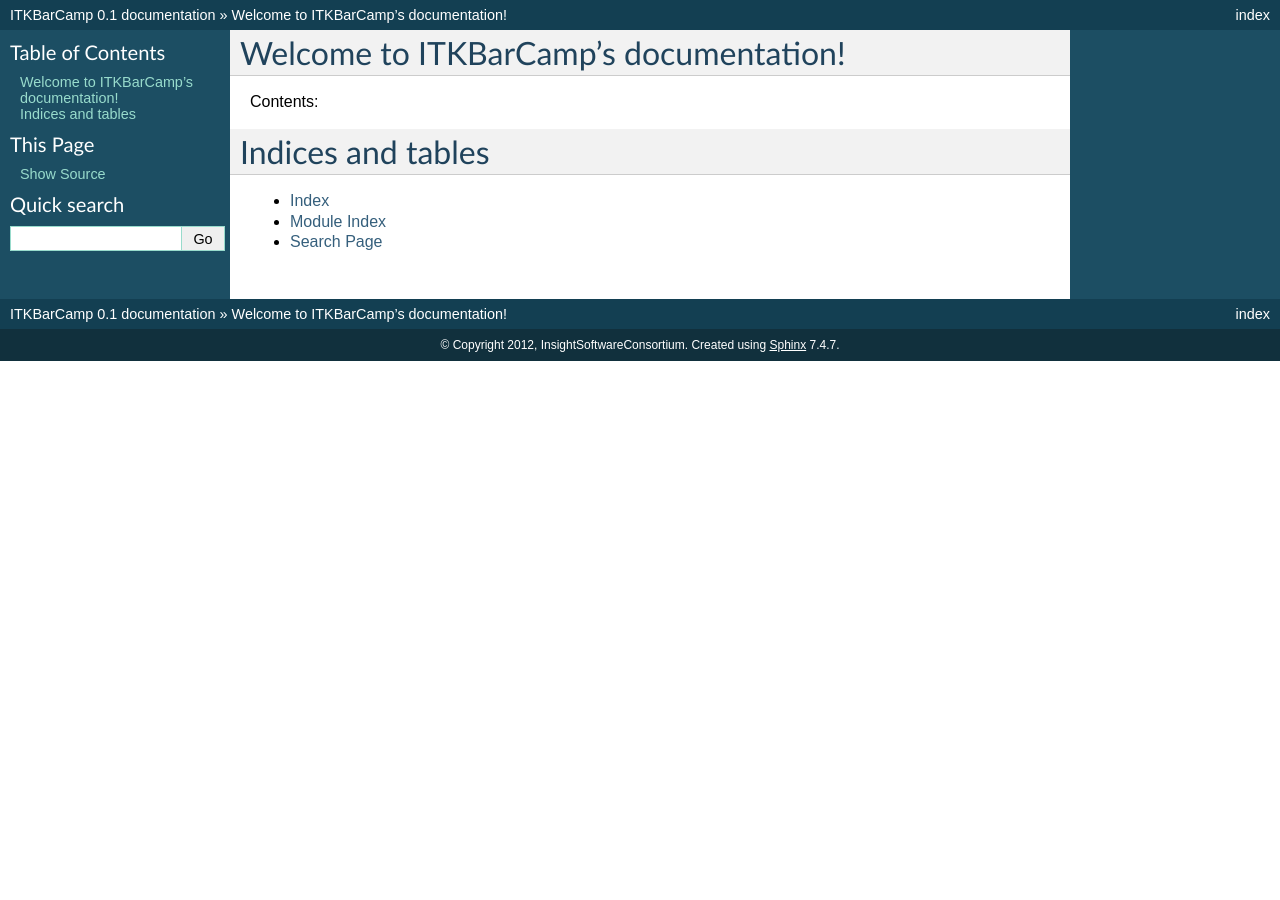
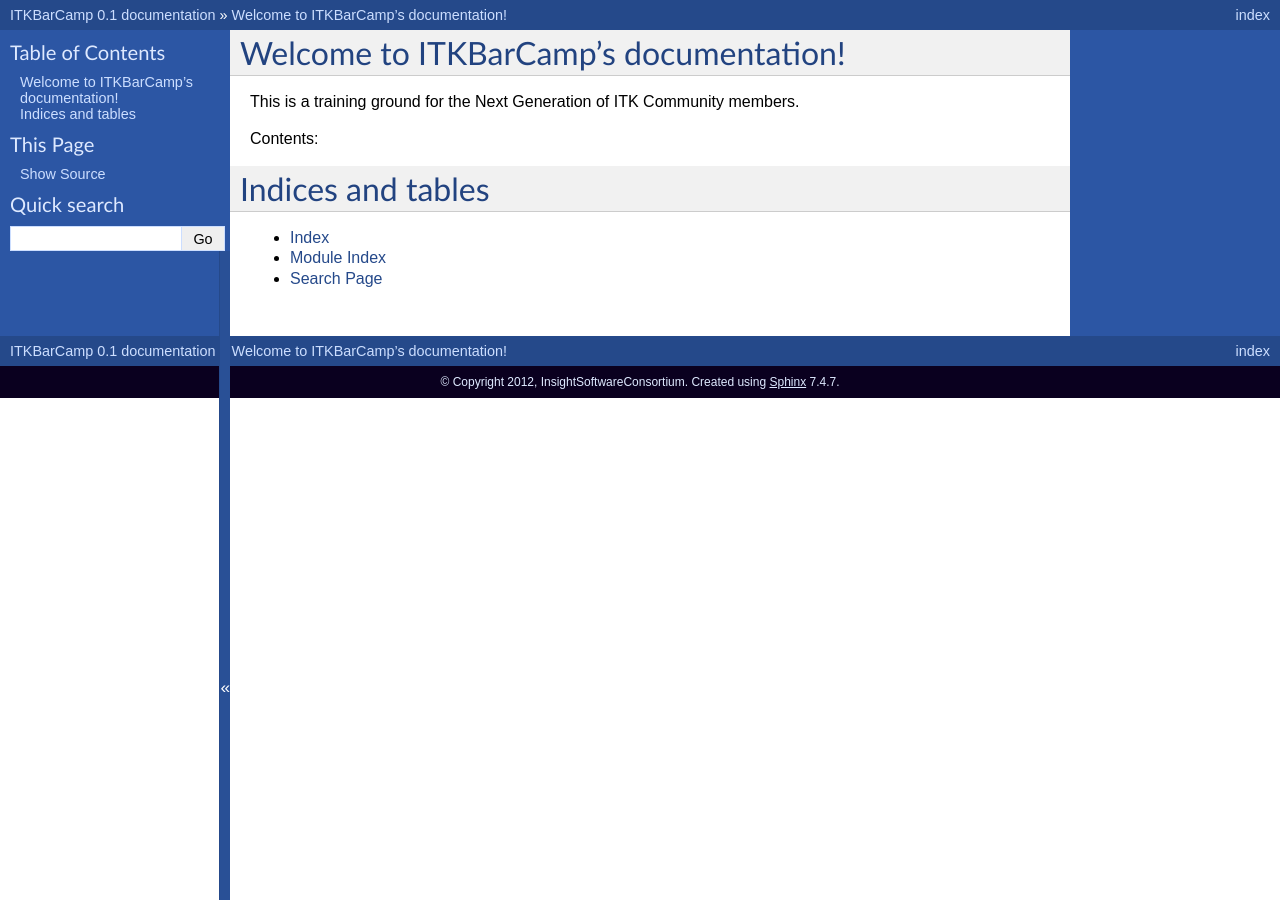
Before and after one commit to InsightSoftwareConsortium/ITKBarCamp, a Sphinx documentation site: the page built from doc/source/index.rst, in a window 1280 px wide. Built offline with Sphinx 7.4.7, drawn with Linux system fonts in a browser that asks for light colours; formulas are drawn with MathJax 3.

Commit message:
Add an itk color theme.

```diff
--- a/doc/source/conf.py
+++ b/doc/source/conf.py
@@ -91,7 +91,7 @@
 
 # The theme to use for HTML and HTML Help pages.  See the documentation for
 # a list of builtin themes.
-html_theme = 'default'
+html_theme = 'itk'
 
 # Theme options are theme-specific and customize the look and feel of a theme
 # further.  For a list of options available for each theme, see the
@@ -99,7 +99,7 @@
 #html_theme_options = {}
 
 # Add any paths that contain custom themes here, relative to this directory.
-#html_theme_path = []
+html_theme_path = ['theme']
 
 # The name for this set of Sphinx documents.  If None, it defaults to
 # "<project> v<release> documentation".
--- a/doc/source/index.rst
+++ b/doc/source/index.rst
@@ -5,6 +5,8 @@
 
 Welcome to ITKBarCamp's documentation!
 ======================================
+
+This is a training ground for the Next Generation of ITK Community members.
 
 Contents:
 
--- /dev/null
+++ b/doc/source/theme/itk/static/color_theme.js_t
@@ -0,0 +1,45 @@
+function setDarkTheme()
+{
+  $( 'body' ).css( 'background-color', '{{theme_footertextcolor}}' );
+  $( 'a' ).css( 'color', '{{theme_relbarlinkcolor}}' );
+  $( 'pre' ).css({ 'color':'{{theme_codebgcolor}}', 'background-color':'{{theme_darkcodebgcolor}}' });
+  $( ':header' ).css({ 'color':'{{theme_headbgcolor}}', 'background-color':'{{theme_headtextcolor}}' });
+  $( 'div.body' ).css({ 'color':'{{theme_bgcolor}}', 'background-color':'{{theme_footerbgcolor}}' });
+  $( 'div.footer' ).css( 'color', '{{theme_footerbgcolor}}' );
+  $( 'div.footer a' ).css( 'color', '{{theme_footerbgcolor}}' );
+  $( 'div.related' ).css({ 'color':'{{theme_relbartextcolor}}', 'background-color':'{{theme_relbarbgcolor}}' });
+  $( 'div.related a' ).css( 'color', '{{theme_relbarlinkcolor}}' );
+  $( 'div.documount' ).css( 'background-color', '{{theme_sidebarbgcolor}}' );
+  $( 'div.sphinxsidebar' ).css({ 'color':'{{theme_sidebartextcolor}}', 'background-color':'{{theme_sidebarbgcolor}}' });
+  $( 'div.sphinxsidebar h3' ).css({ 'color':'{{theme_sidebartextcolor}}', 'background-color':'{{theme_sidebarbgcolor}}' });
+  $( 'div.sphinxsidebar h4' ).css({ 'color':'{{theme_sidebartextcolor}}', 'background-color':'{{theme_sidebarbgcolor}}' });
+  $( 'div.sphinxsidebar a' ).css({ 'color':'{{theme_sidebarlinkcolor}}', 'background-color':'{{theme_sidebarbgcolor}}' });
+  $( 'div.sphinxsidebar input' ).css({ 'color':'{{theme_sidebartextcolor}}', 'background-color':'{{theme_sidebarbtncolor}}' });
+  createCookie( 'color_theme', 'dark', 365 )
+}
+function setLightTheme()
+{
+  $( 'body' ).css( 'background-color', '{{theme_footerbgcolor}}' );
+  $( 'a' ).css( 'color', '{{theme_relbarbgcolor}}' );
+  $( 'pre' ).css({ 'color':'{{theme_codetextcolor}}', 'background-color':'{{theme_codebgcolor}}' });
+  $( ':header' ).css({ 'color':'{{theme_headtextcolor}}', 'background-color':'{{theme_headbgcolor}}' });
+  $( 'div.body' ).css({ 'color':'{{theme_textcolor}}', 'background-color':'{{theme_bgcolor}}' });
+  $( 'div.footer' ).css( 'color', '{{theme_footertextcolor}}' );
+  $( 'div.footer a' ).css( 'color', '{{theme_footertextcolor}}' );
+  $( 'div.related' ).css({ 'color':'{{theme_relbartextcolor}}', 'background-color':'{{theme_relbarbgcolor}}' });
+  $( 'div.related a' ).css( 'color', '{{theme_relbarlinkcolor}}' );
+  $( 'div.documount' ).css( 'background-color', '{{theme_sidebarbgcolor}}' );
+  $( 'div.sphinxsidebar' ).css({ 'color':'{{theme_sidebartextcolor}}', 'background-color':'{{theme_sidebarbgcolor}}' });
+  $( 'div.sphinxsidebar a' ).css({ 'color':'{{theme_sidebarlinkcolor}}', 'background-color':'{{theme_sidebarbgcolor}}' });
+  $( 'div.sphinxsidebar h3' ).css({ 'color':'{{theme_sidebartextcolor}}', 'background-color':'{{theme_sidebarbgcolor}}' });
+  $( 'div.sphinxsidebar h4' ).css({ 'color':'{{theme_sidebartextcolor}}', 'background-color':'{{theme_sidebarbgcolor}}' });
+  $( 'div.sphinxsidebar input' ).css({ 'color':'{{theme_sidebartextcolor}}', 'background-color':'{{theme_sidebarbtncolor}}' });
+  createCookie( 'color_theme', 'light', 365 )
+}
+$(document).ready(function(){
+  var color_theme = readCookie( 'color_theme' );
+  if( color_theme == 'dark' )
+    {
+    setDarkTheme();
+    }
+});
--- /dev/null
+++ b/doc/source/theme/itk/static/cookies.js
@@ -0,0 +1,27 @@
+function createCookie(cookie_name, value, expiration_days)
+{
+  var expires = '';
+  if( expiration_days )
+    {
+    var expiration_date = new Date();
+    expiration_date.setDate( expiration_date.getDate() + expiration_days );
+    expires = '; expires=' + expiration_date.toUTCString();
+    }
+  document.cookie = cookie_name + '=' + escape( value ) + expires
+}
+
+function readCookie(desired_cookie_name)
+{
+  var cookies = document.cookie.split(';');
+  for( var ii = 0; ii < cookies.length; ++ii )
+    {
+    var cookie_name  = cookies[ii].substr(0, cookies[ii].indexOf('='));
+    var cookie_value = cookies[ii].substr(cookies[ii].indexOf('=') + 1);
+    cookie_name.replace(/^\s+|\s+$/g, "");
+    if( cookie_name == desired_cookie_name )
+      {
+      return unescape( cookie_value );
+      }
+    }
+  return null;
+}
--- /dev/null
+++ b/doc/source/theme/itk/static/itk.css_t
@@ -0,0 +1,10 @@
+@import url("default.css");
+
+div.darkbody {
+    background-color: {{ theme_textcolor }};
+    color: {{ theme_bgcolor }};
+}
+
+td.contentstable {
+  padding-right: 30px;
+}
--- /dev/null
+++ b/doc/source/theme/itk/theme.conf
@@ -0,0 +1,26 @@
+[theme]
+inherit = default
+stylesheet = itk.css
+
+[options]
+stickysidebar = True
+collapsiblesidebar = True
+sidebarbgcolor = #2c56a4
+sidebartextcolor = #dee9ff
+sidebarlinkcolor = #ccdeff
+sidebarbtncolor = #295096
+relbarbgcolor = #25498a
+relbartextcolor = white
+relbarlinkcolor = #ccdeff
+footerbgcolor = #0a001f
+footertextcolor = #dee9ff
+textcolor = black
+bgcolor = white
+linkcolor = #25498a
+visitedlinkcolor = #224380
+headbgcolor = #f1f1f1
+headtextcolor = #224380
+headlinkcolor = #25498a
+codetextcolor = black
+codebgcolor = #e3edff
+darkcodebgcolor = #100033
```
